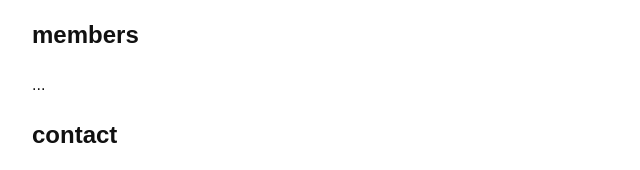
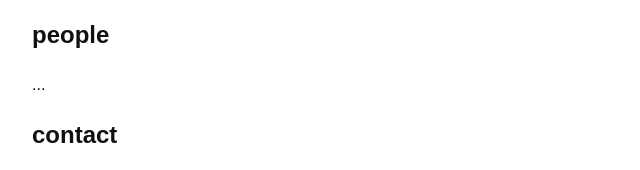
Before and after one commit to wfdd/oph, a plain HTML site: page index.html in a window 1280 px wide. Shown: the part 772-942 px from the top of the page, 308-948 px from the left. Drawn offline with Linux system fonts and the light colour scheme.

Commit message:
Members -> People

```diff
--- a/index.html
+++ b/index.html
@@ -45,7 +45,7 @@
     </ul>
   </section>
   <section>
-    <h2>Members</h2>
+    <h2>People</h2>
     <p>...</p>
   </section>
   <section>
```
